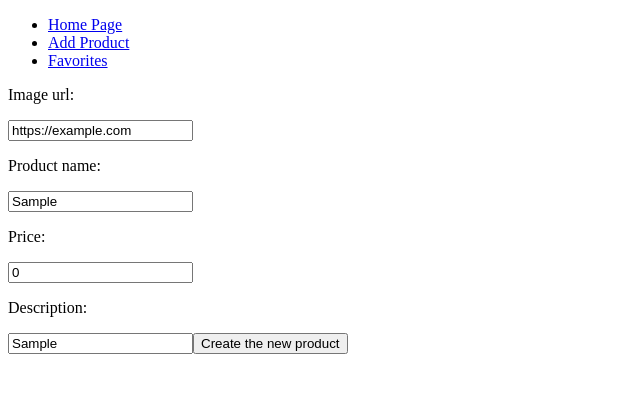
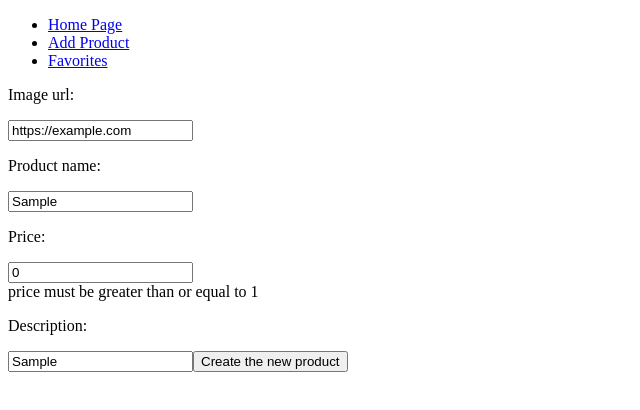
Before and after one commit to leekinming1008/react-product-management-system, a React (Vite) app: page /addProduct in a window 1280 px wide. Both pictures are taken after typing "https://example.com", "Sample", "Sample" into the empty fields and a click on the button "Create the new product". Shown: the top 410 px of the page, without its empty margins (0-640 px from the left). Built offline with nearby package versions, Linux system fonts and the light colour scheme.

Commit message:
Create the validation for the product form

```diff
--- a/src/components/ProductForm.tsx
+++ b/src/components/ProductForm.tsx
@@ -1,11 +1,11 @@
-import { Field, Form, Formik, useFormik } from "formik";
+import { Field, Form, Formik } from "formik";
 import * as Yup from "yup";
 
-const validation = Yup.object({
+const validation = Yup.object().shape({
   name: Yup.string().required("Please enter the product name"),
   price: Yup.number()
     .max(1000)
-    .min(0)
+    .min(1)
     .required("Please enter the product price"),
   description: Yup.string()
     .max(1000)
@@ -22,21 +22,32 @@ const ProductForm = () => {
         price: 0,
         description: "",
       }}
+      validationSchema={validation}
       onSubmit={(values) => {
         console.log(values);
       }}
     >
+      {({ errors, touched }) => (
         <Form>
           <p>Image url: </p>
           <Field name="imageUrl" type="url" />
+          {errors.imageUrl && touched.imageUrl ? (
+            <div>{errors.imageUrl}</div>
+          ) : null}
           <p>Product name: </p>
           <Field name="name" type="text" />
+          {errors.name && touched.name ? <div>{errors.name}</div> : null}
           <p>Price: </p>
           <Field name="price" type="number" />
+          {errors.price && touched.price ? <div>{errors.price}</div> : null}
           <p>Description: </p>
           <Field name="description" type="text" />
+          {errors.description && touched.description ? (
+            <div>{errors.description}</div>
+          ) : null}
           <button type="submit">Create the new product</button>
         </Form>
+      )}
     </Formik>
   );
 };
```
Lines whose indentation alone changed are shown as unchanged.
